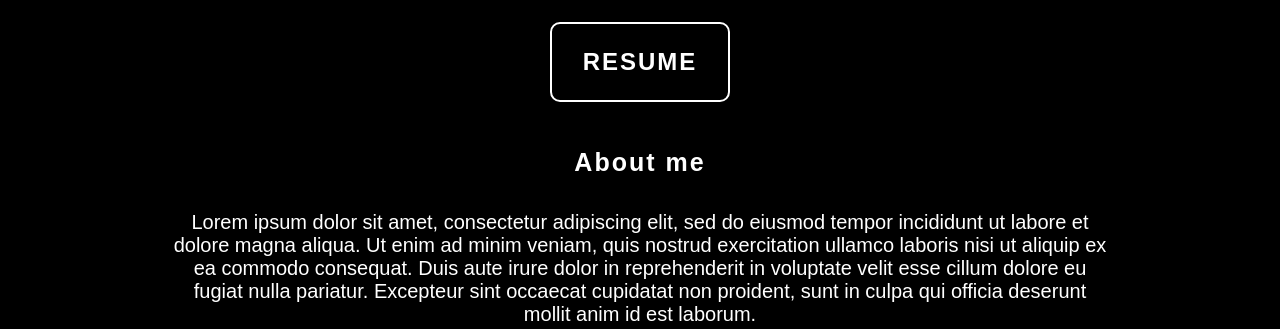
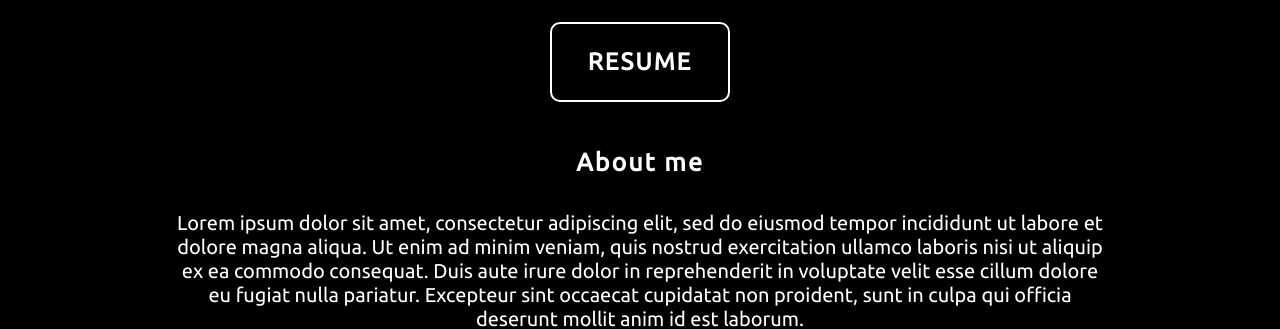
Before and after one commit to soorajB3623/soorajb3623.github.io, a plain HTML site: page index.html in a window 1280 px wide. Shown: the part 499-828 px from the top of the page. Drawn offline with nearby package versions, Linux system fonts and the light colour scheme.

Commit message:
font confirmed

```diff
--- a/css/nav.css
+++ b/css/nav.css
@@ -1,3 +1,5 @@
+@import url('https://fonts.googleapis.com/css2?family=Ubuntu:wght@300;400&display=swap');
+
 
 html,
 body {
```
